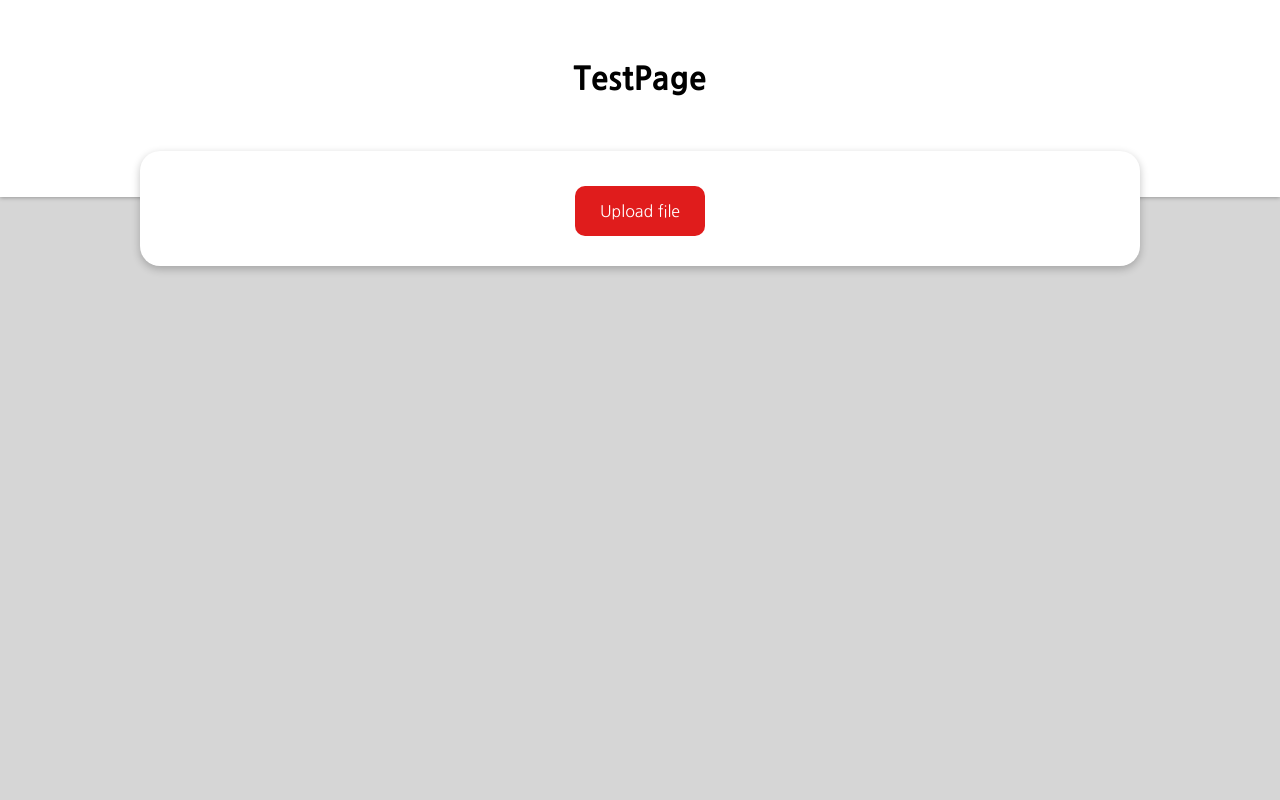
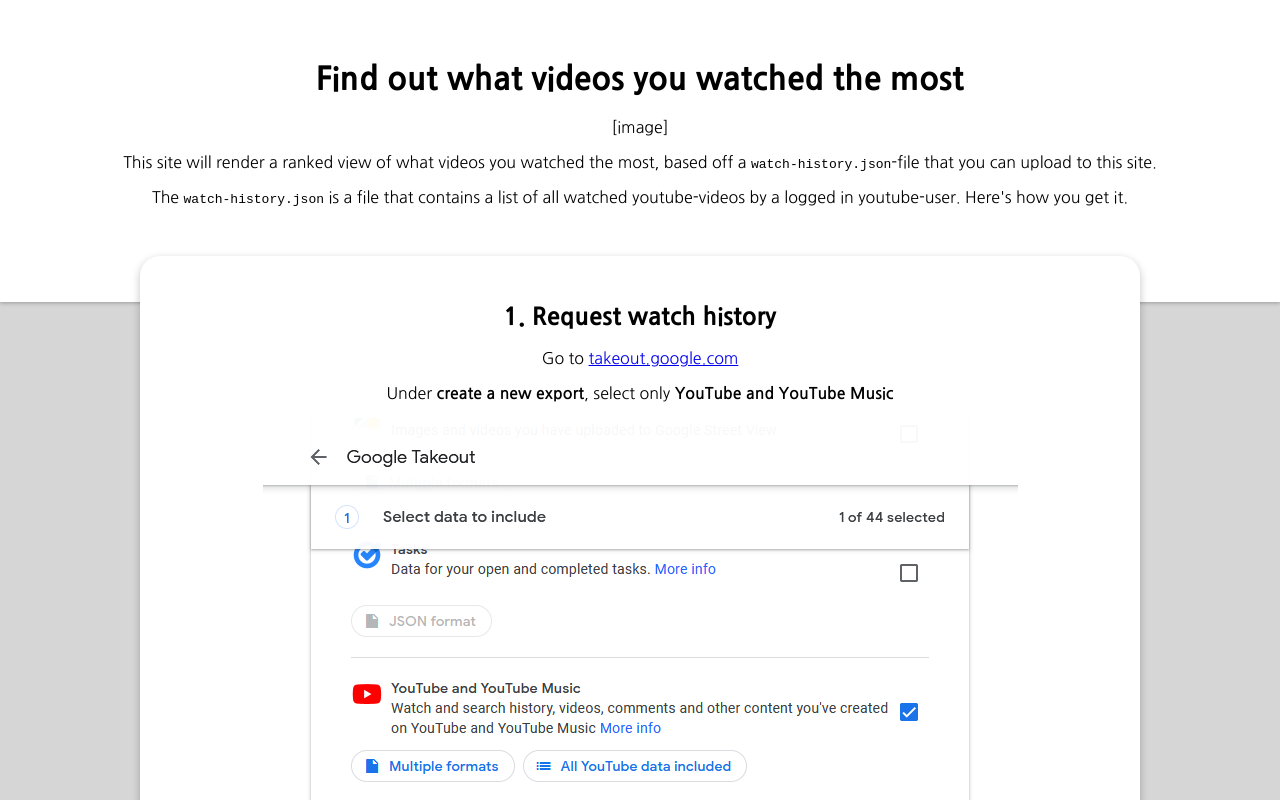
Before and after one commit to paalss/youtube-wrapped, a React (Create React App) app: page / in a window 1280 px wide. Shown: the top 800 px of the page. Built offline with nearby package versions, Linux system fonts and the light colour scheme.

Commit message:
small layout corrections for List

```diff
--- a/src/App.js
+++ b/src/App.js
@@ -3,8 +3,8 @@ import "./App.css";
 import { useState } from "react";
 
 import List from "./components/common/list/list";
-// import UploadPage from "./components/common/uploadPage/uploadPage";
-import TestPage from "./components/common/testPage/testPage";
+import UploadPage from "./components/common/uploadPage/uploadPage";
+// import UploadPage from "./components/common/testPage/testPage";
 
 // import placeholderImg from "./yt-placeholder-img.png";
 
@@ -27,18 +27,15 @@ import TestPage from "./components/common/testPage/testPage";
 
 function App() {
   const [isFileUploaded, setIsFileUploaded] = useState(false);
-  // const isTesting = true;
 
   const uploadHandler = (bool) => {
     setIsFileUploaded(bool);
   };
 
-  // if (isTesting) return <TestPage onUpload={uploadHandler} />;
-
   if (isFileUploaded) {
     return <List />;
   } else {
-    return <TestPage onUpload={uploadHandler} />;
+    return <UploadPage onUpload={uploadHandler} />;
   }
 }
 
--- a/src/components/common/list/list.js
+++ b/src/components/common/list/list.js
@@ -1,6 +1,7 @@
 import React, { useState } from "react";
 // import data from "./youtube-data/watch-history.json";
 import data from "../../../youtube-data/watch-history.json";
+import Overlay from "../../layout/overlay";
 
 const findAllYears = (data) => {
   let years = [];
@@ -100,7 +101,8 @@ const List = () => {
         </h2>
       </header>
 
-      <ol className="overlay">
+      <Overlay>
+        <ol>
           {loadedData.map((e) => {
             const thubnailUrl = getThumbnailUrl(e.titleUrl);
             return (
@@ -132,6 +134,7 @@ const List = () => {
             );
           })}
         </ol>
+      </Overlay>
       <div className="buttons">
         <button onClick={loadMoreHandler}>Load more</button>
       </div>
--- a/src/components/layout/overlay/overlay.module.css
+++ b/src/components/layout/overlay/overlay.module.css
@@ -12,7 +12,7 @@
   max-width: 100%;
 }
 
-.root p {
+.root>p {
   --spacing: 40px;
   margin-left: var(--spacing);
   margin-right: var(--spacing);
```
Lines whose indentation alone changed are shown as unchanged.
